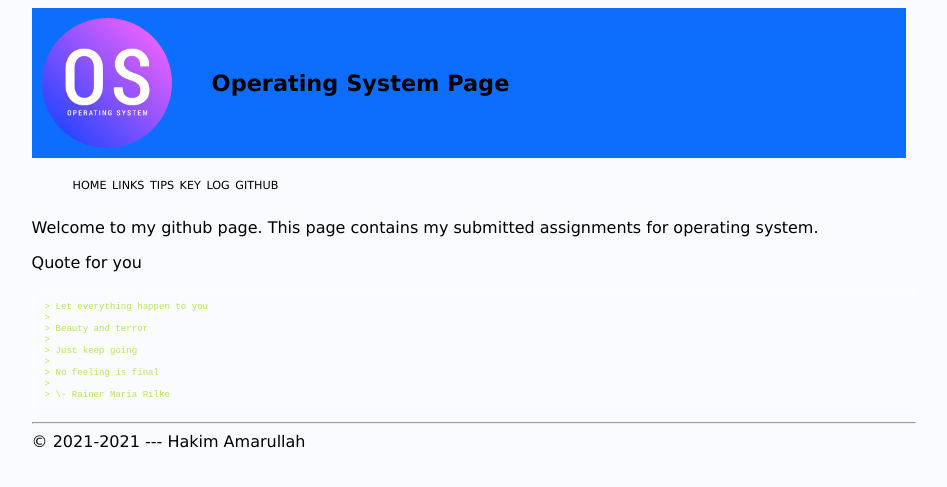
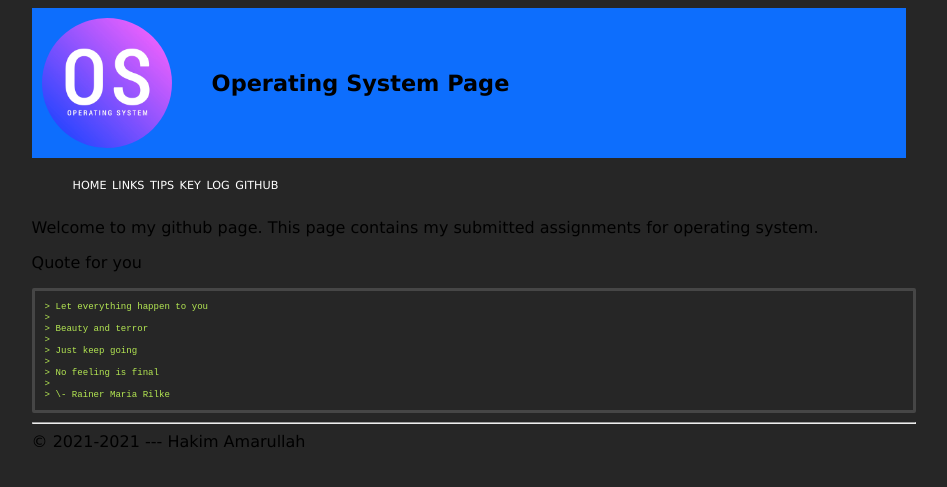
Before and after one commit to hakimamarullah/os212, a Jekyll site: the page built from index.md, in a window 1280 px wide. Shown: the top 487 px of the page, without its empty margins (166-1113 px from the left). Built offline with Jekyll 4.4.1, drawn with Linux system fonts in a browser that asks for light colours.

```diff
--- a/assets/css/style.css
+++ b/assets/css/style.css
@@ -1,11 +1,11 @@
 .plainclass {
-    color: black;
-    background-color: #F9FBFF;
+    color: white;
+    background-color: #1a1a1a;
 }
 
 .plainclass1 {
     color: black;
-    background-color: #F9FBFF;
+    background-color: #262626;
 }
 
 .container {
@@ -17,7 +17,7 @@
 }
 
 .container a {
-    color: black;
+    color: white;
 }
 
 .container a:hover {
@@ -60,7 +60,7 @@
 }
 
 .navbar {
-    background-color: #F9FBFF;
+    background-color: #262626;
     color: #d7d7d7;
     font-size: 0.7em;
 }
```
